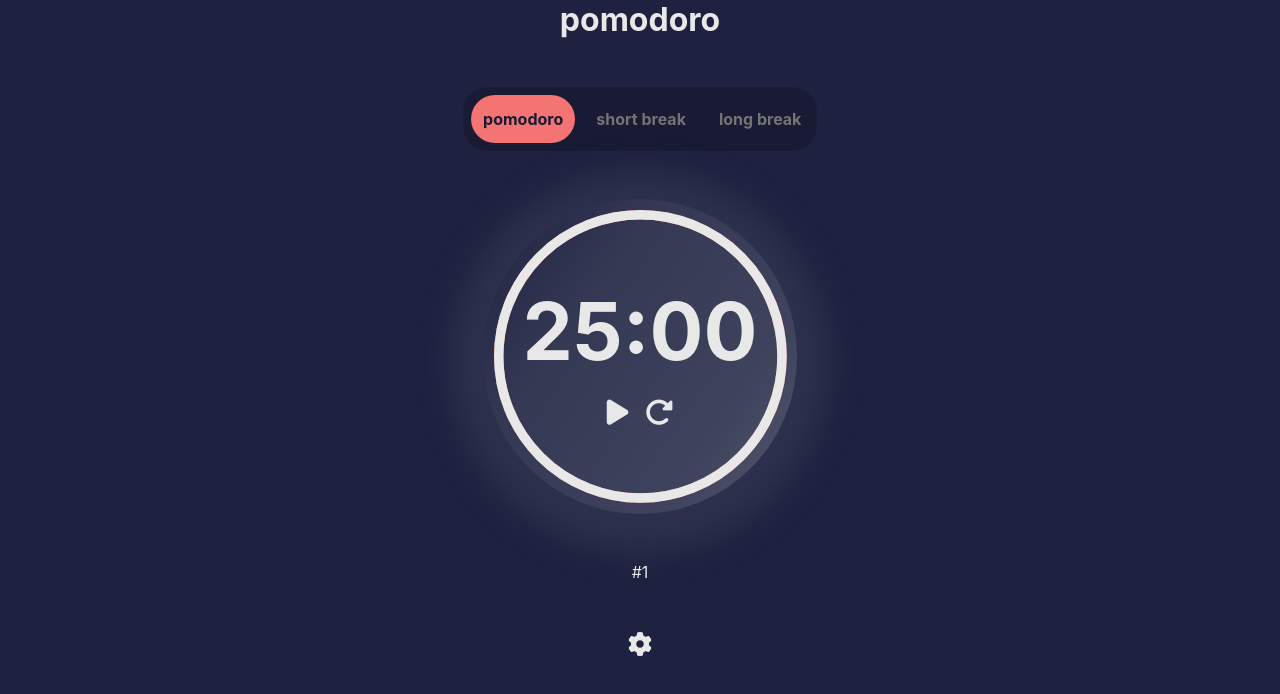
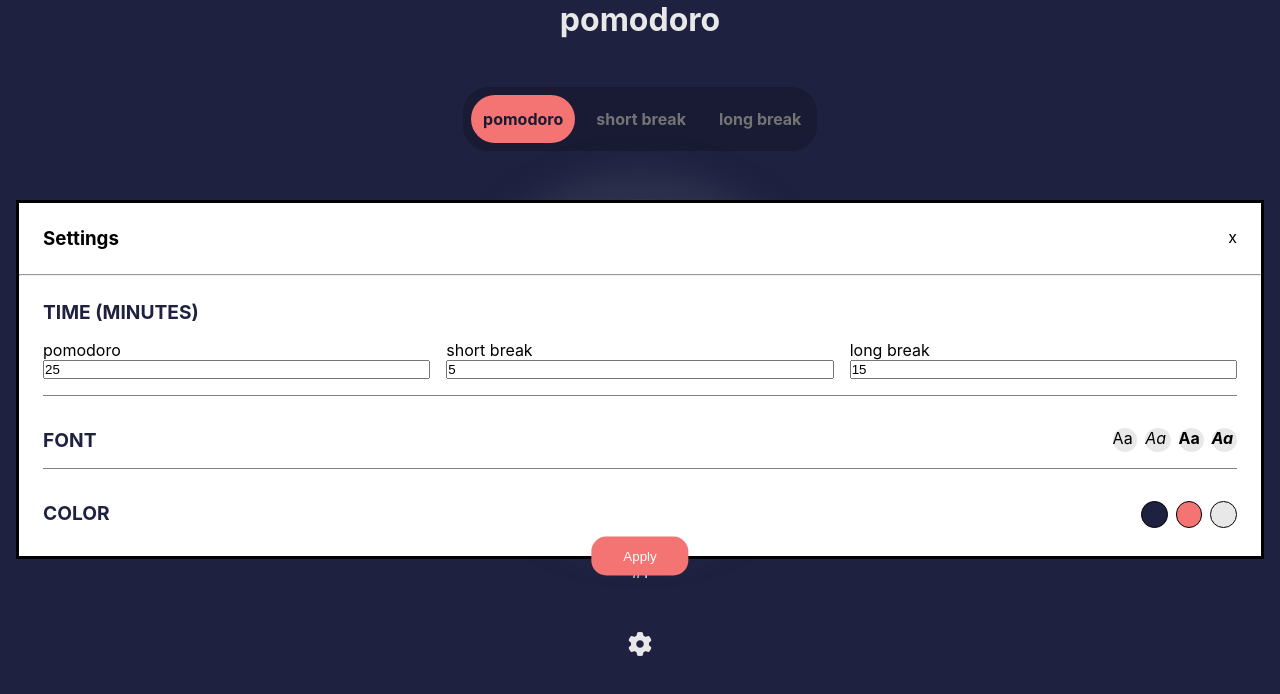
Before and after one commit to Srolldvd/pomodoro, a website built with Parcel: page src/index.html in a window 1280 px wide. Built offline with nearby package versions, Linux system fonts and the light colour scheme.

Commit message:
Modal styling

```diff
--- a/src/index.html
+++ b/src/index.html
@@ -126,7 +126,7 @@
       </div>
 
       <!--   MODAL -->
-      <dialog data-modal-settings class="pomodoro-settings__modal">
+      <dialog data-modal-settings class="pomodoro-settings__modal" open>
         <div class="pomodoro-settings__header">
           <h3>Settings</h3>
           <span data-close-modal>x</span>
@@ -270,7 +270,7 @@
               /></label>
             </fieldset>
           </fieldset>
-          <button type="submit">Apply</button>
+          <button type="submit" class="pomodoro-settings__submit-btn">Apply</button>
         </form>
       </dialog>
     </div>
--- a/src/scss/_modal.scss
+++ b/src/scss/_modal.scss
@@ -2,6 +2,8 @@
 @import "./variables";
 
 .pomodoro-settings {
+  position: relative;
+
   &__btn {
     font-size: 1.5rem;
     cursor: pointer;
@@ -34,7 +36,21 @@
   }
 
   &__wrapper {
+    display: grid;
+    grid-template-columns: repeat(3, 1fr);
+    gap: 1rem;
+  }
 
+  &__descriptions:first-child {
+    grid-column: 1 / 4;
+  }
+
+  &__label {
+    display: flex;
+    flex-direction: column;
+  }
+
+  &__inp {
   }
 
   &__descriptions {
@@ -43,9 +59,15 @@
     color: $primary-clr;
   }
 
+  &__wrapper,
+  &__radio-wrapper:not(.pomodoro-settings__radio-wrapper:nth-child(3)) {
+    padding-bottom: 1rem;
+    border-bottom: 1px solid $border-clr;
+  }
+
   &__radio-wrapper {
     display: flex;
-    gap: .5rem;
+    gap: 0.5rem;
 
     span {
       flex-grow: 1;
@@ -88,4 +110,22 @@
     appearance: none;
     margin: 0;
   }
+
+  &__submit-btn {
+    position: absolute;
+    bottom: -1.5rem;
+    left: 50%;
+    padding: 0.75rem 2rem;
+    background-color: $secondary-clr;
+    color: #fff;
+    border: 0;
+    outline: 0;
+    border-radius: 15px;
+    transform: translate(-50%, 50%);
+    transition: background-color 250ms ease;
+
+    &:hover {
+      background-color: darken($secondary-clr, 5%);
     }
+  }
+}
--- a/src/scss/_variables.scss
+++ b/src/scss/_variables.scss
@@ -5,3 +5,4 @@ $secondary-font-clr: #7f7f7f;
 
 //modal
 $input-bg: #e8e8e8;
+$border-clr: $secondary-font-clr;
```
Also changed, not shown: dist/index.html, 5 other files. Lines whose indentation alone changed are shown as unchanged.
